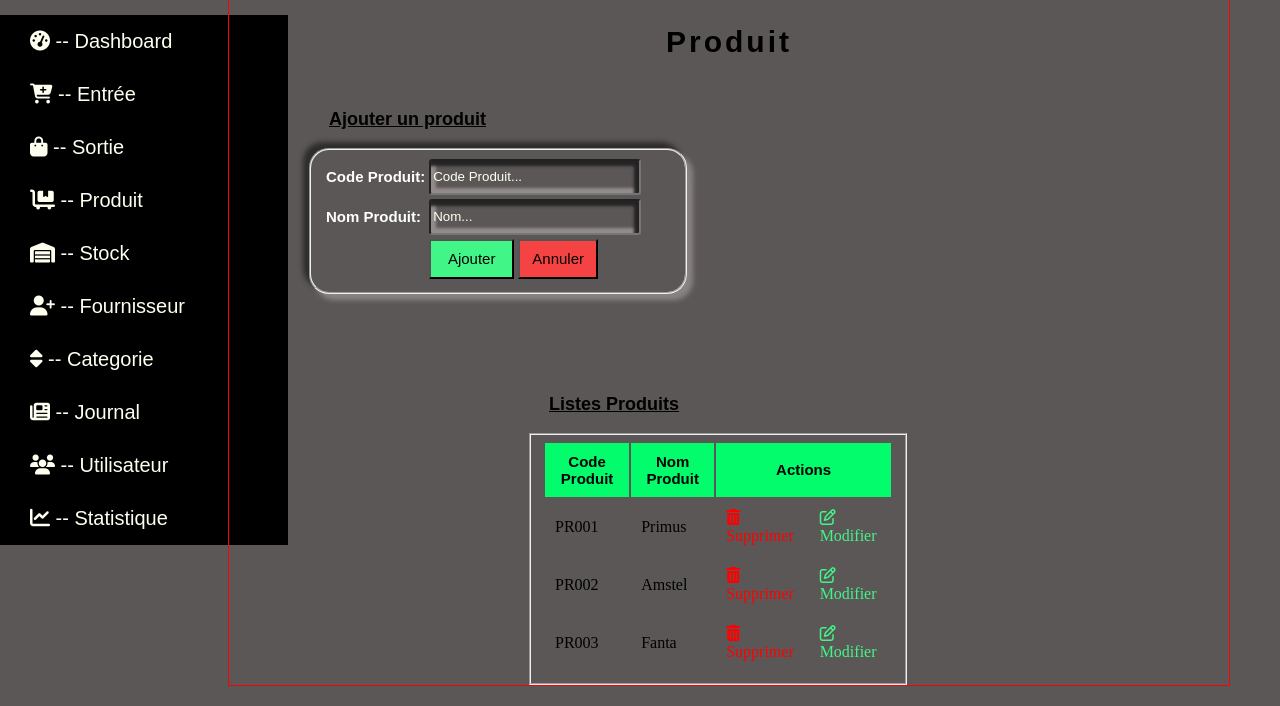
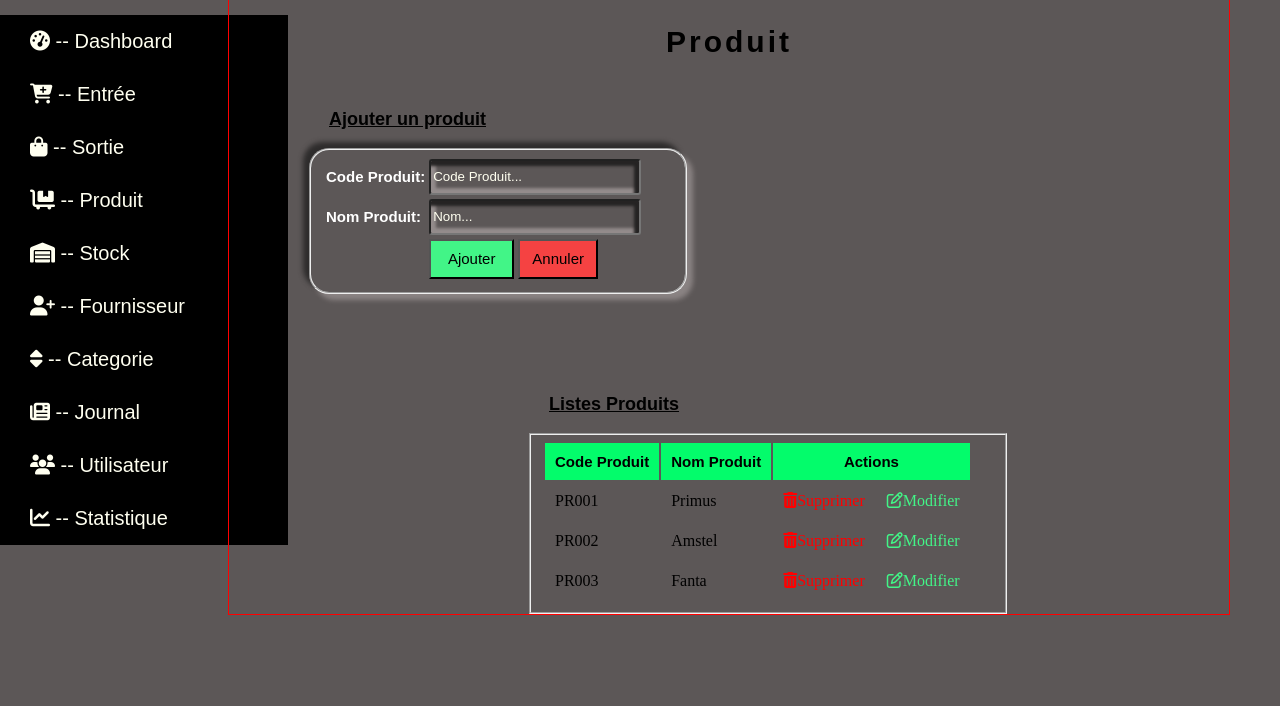
Before and after one commit to ahishakiyeyv/G-Stock, a PHP site: page /produit.php in a window 1280 px wide. Shown: the part 94-800 px from the top of the page. Run offline with PHP 8.4, Linux system fonts and the light colour scheme; data comes from the database, SQL or seed files in the repository; some libraries are stand-ins or nearby versions.

Commit message:
style modified

```diff
--- a/css/styles.css
+++ b/css/styles.css
@@ -389,7 +389,7 @@ table .th2-pro .td-pro{
     padding:10px;
 }
 .fieldset003{
-    width:350px;
+    width:450px;
     margin-left: 300px;
 }
 /*====================================================================================*/
```
